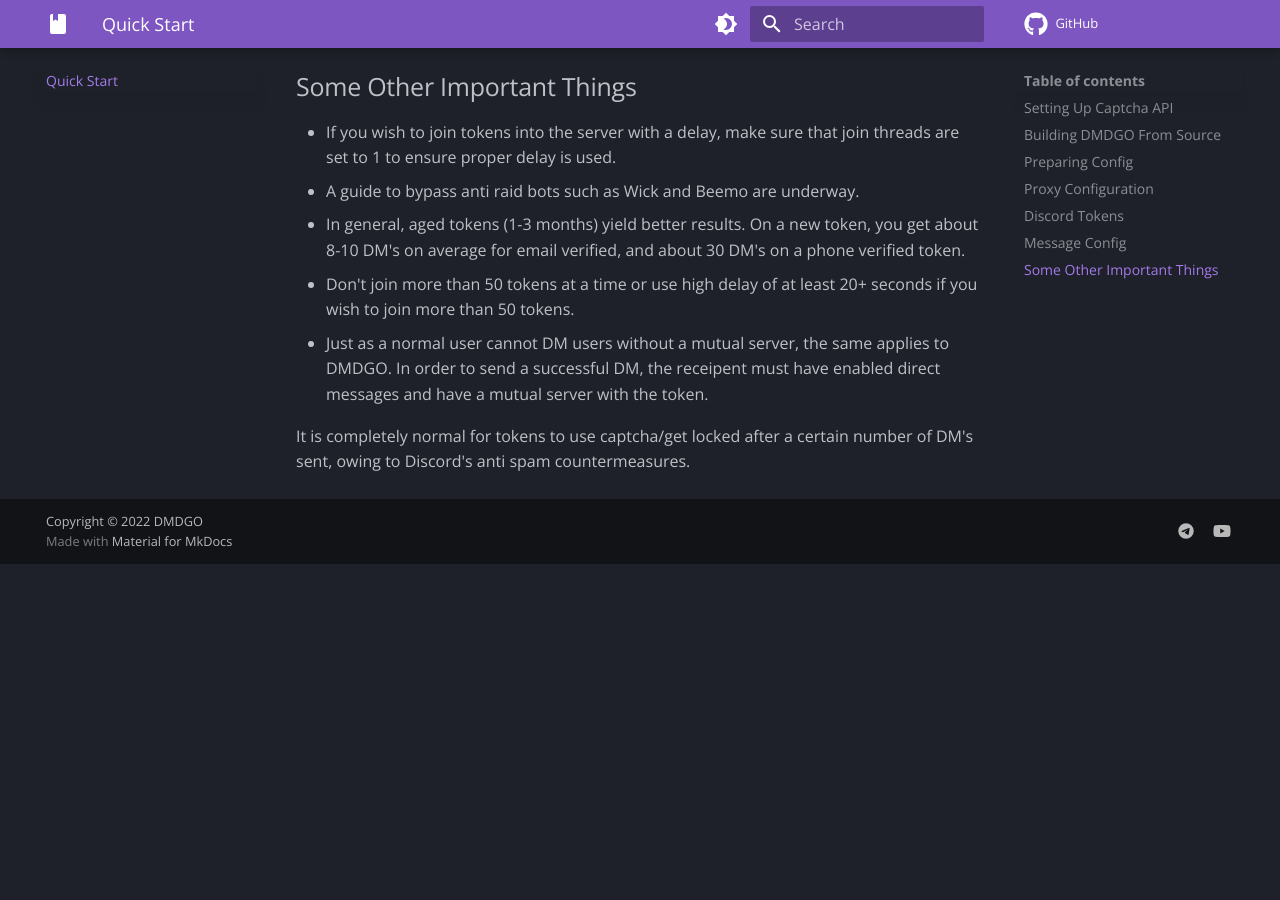
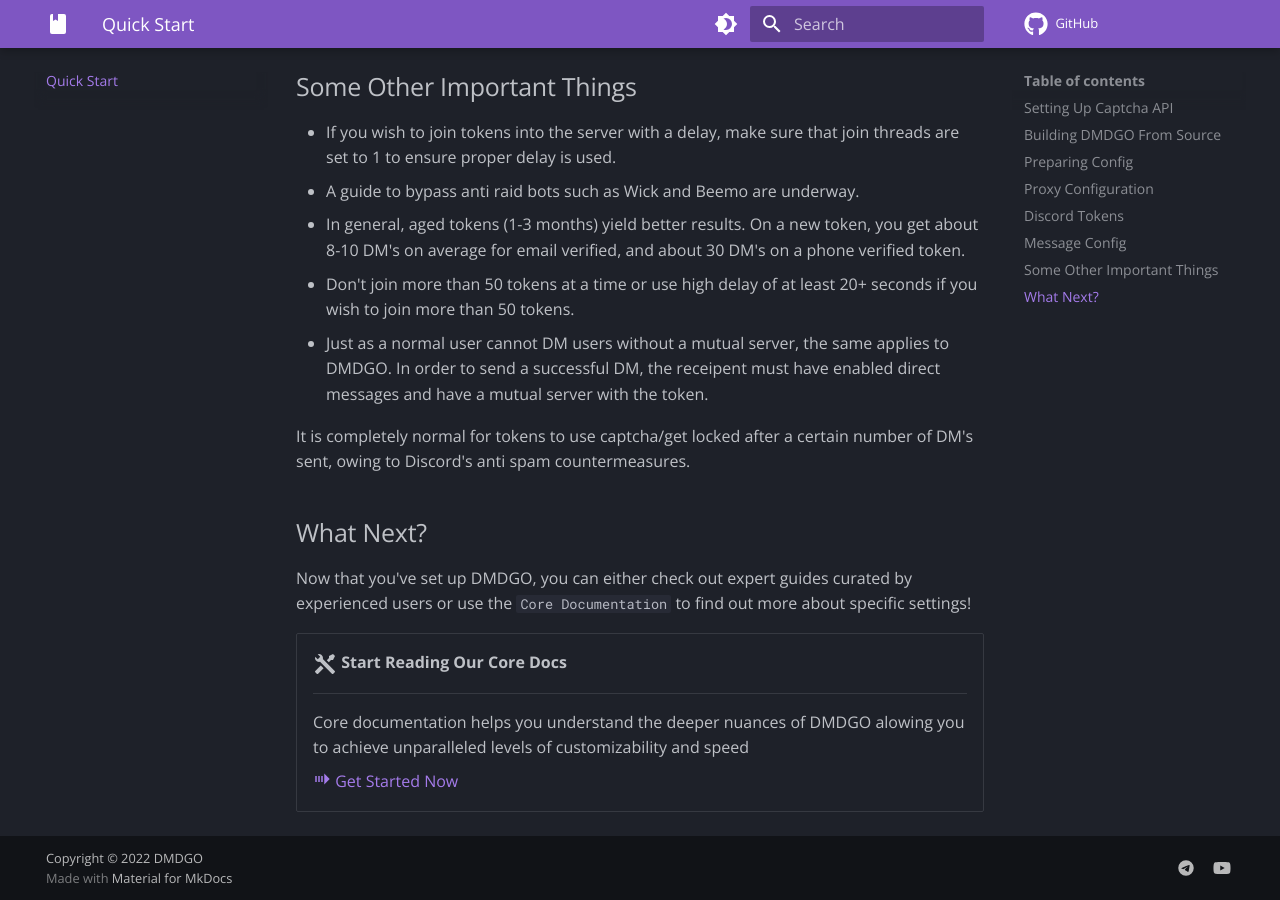
Before and after one commit to red0888/DMDGO-KB, an MkDocs documentation site: the page built from docs/index.md, in a window 1280 px wide and 900 px high, scrolled down 2573 px. Built offline with MkDocs 1.6.1 and Material for MkDocs 9.7.7, drawn with Linux system fonts in a browser that asks for light colours; comment, search, counter and statistics services are not loaded; before the commit the page ends 3137 px from its top, so only the background shows below that.

Commit message:
Added Card to Quickstart

```diff
--- a/docs/index.md
+++ b/docs/index.md
@@ -150,3 +150,17 @@
 - Just as a normal user cannot DM users without a mutual server, the same applies to DMDGO. In order to send a successful DM, the receipent must have enabled direct messages and have a mutual server with the token.
 
 It is completely normal for tokens to use captcha/get locked after a certain number of DM's sent, owing to Discord's anti spam countermeasures.
+
+## What Next?
+Now that you've set up DMDGO, you can either check out expert guides curated by experienced users or use the `Core Documentation` to find out more about specific settings!
+
+<div class="grid cards" markdown>
+-   :material-tools:{ .lg .middle } __Start Reading Our Core Docs__
+
+    ---
+
+    Core documentation helps you understand the deeper nuances of DMDGO alowing you to achieve unparalleled levels of customizability and speed
+
+    [:material-transfer-right: Get Started Now](https://red0888.github.io/DMDGO-KB/Core%20Documentation/Config%20Options/captcha%20settings/)
+
+</div>
--- a/mkdocs.yml
+++ b/mkdocs.yml
@@ -2,6 +2,9 @@
 copyright: Copyright &copy; 2022 DMDGO
 edit_uri: ""
 markdown_extensions:
+  - pymdownx.emoji:
+      emoji_index: !!python/name:materialx.emoji.twemoji
+      emoji_generator: !!python/name:materialx.emoji.to_svg
   - toc:
       permalink: true
   - pymdownx.highlight:
```
